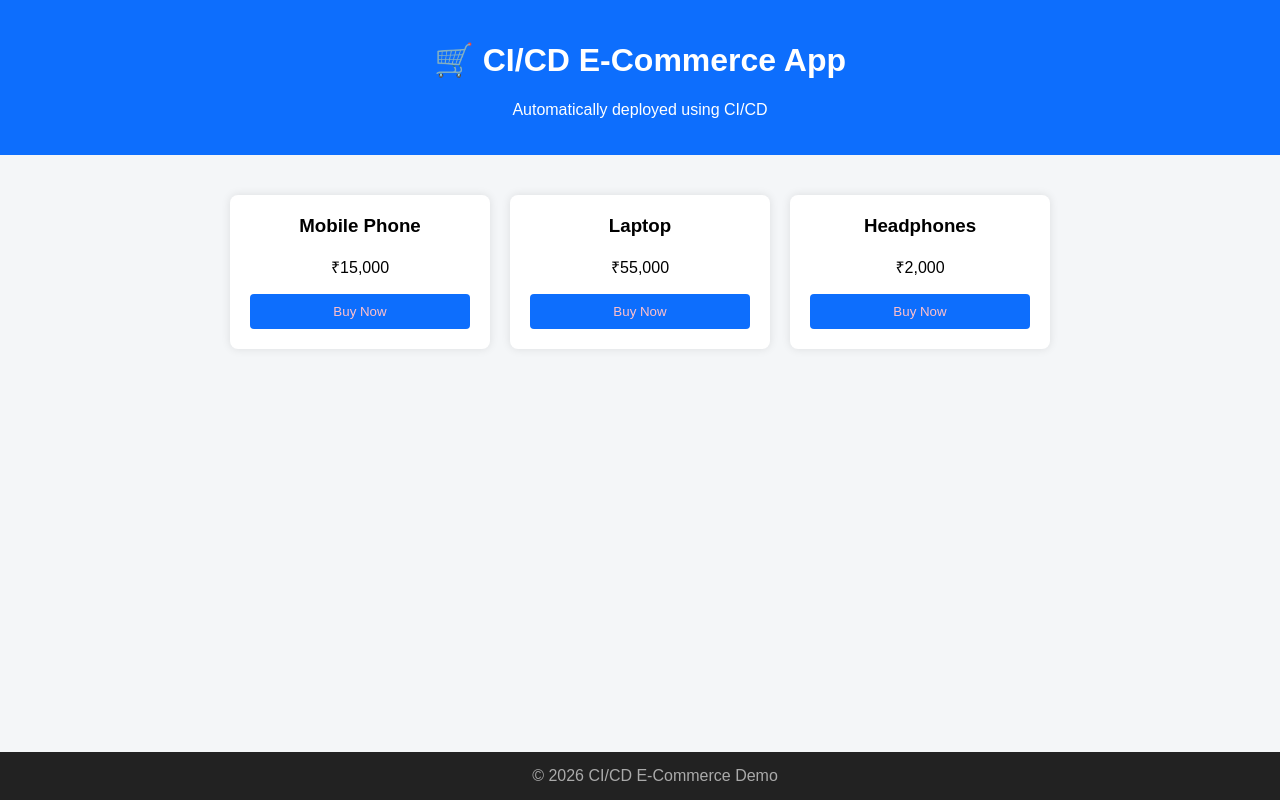
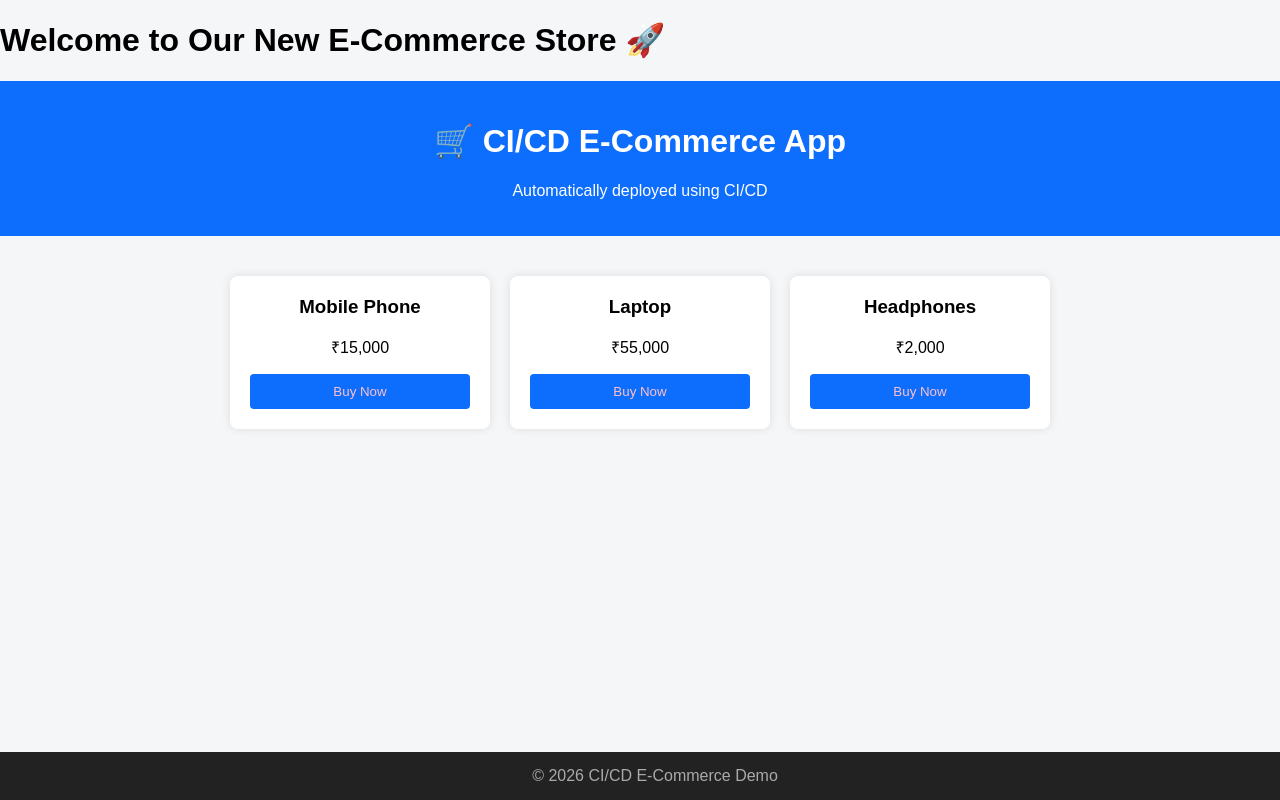
Before and after one commit to Kranthi766/cicd-ecommerce-app, a website: page src/index.html in a window 1280 px wide. Drawn offline with Linux system fonts and the light colour scheme.

Commit message:
Update homepage title

```diff
--- a/src/index.html
+++ b/src/index.html
@@ -1,7 +1,7 @@
 <!DOCTYPE html>
 <html>
 <head>
-  <title>CI/CD E-Commerce App</title>
+  <h1>Welcome to Our New E-Commerce Store 🚀</h1>
   <style>
     body {
       margin: 0;
```
